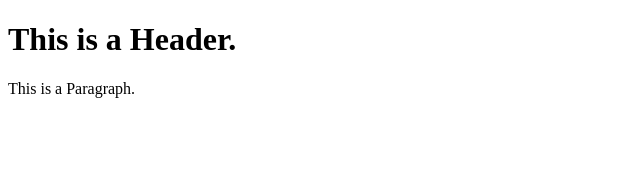
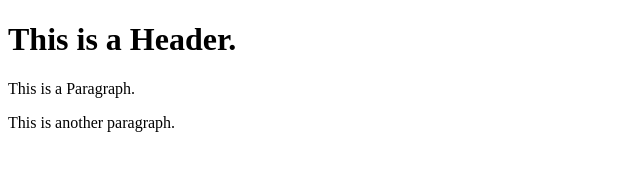
Before and after one commit to javastew93/git-test, a plain HTML site: page index.html in a window 1280 px wide. Shown: the whole page, without its empty margins (0-640 px from the left). Drawn offline with Linux system fonts and the light colour scheme.

Commit message:
Third commit

```diff
--- a/index.html
+++ b/index.html
@@ -7,6 +7,9 @@
         <p>
             This is a Paragraph.
         </p>
+        <p>
+            This is another paragraph.
+        </p>
 
     </body>
 </html>
```
